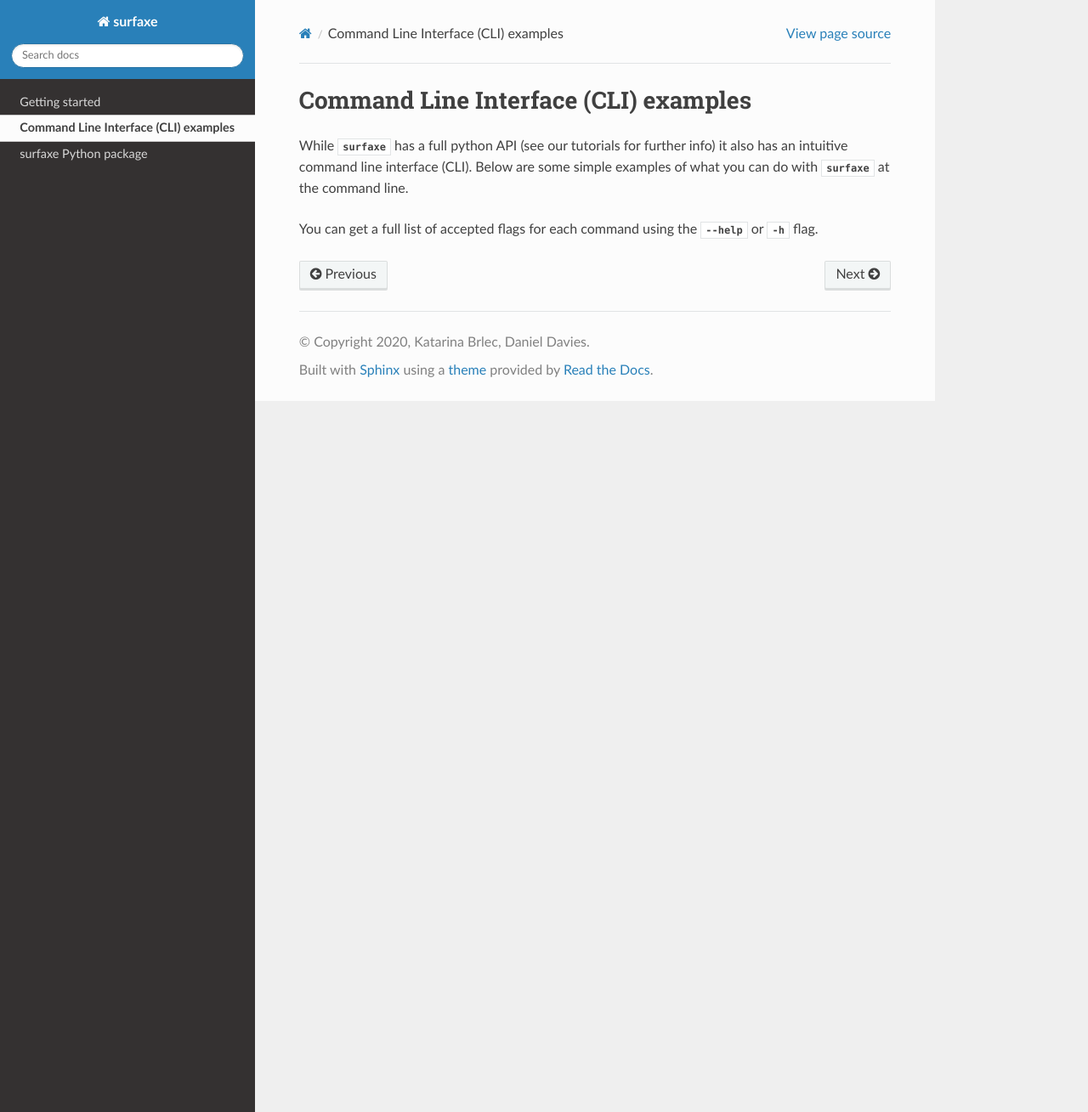
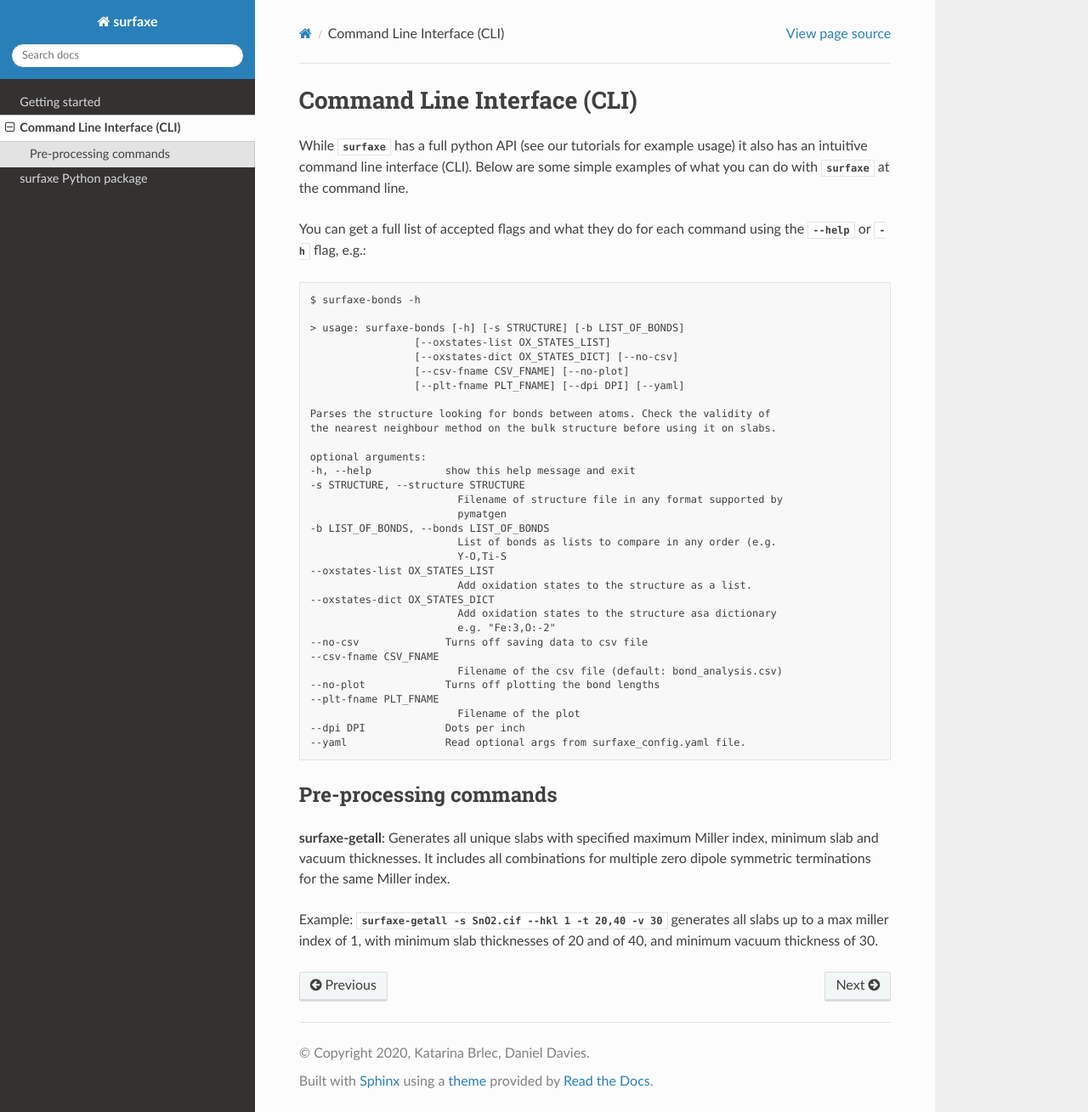
Before and after one commit to SMTG-Bham/surfaxe, a Sphinx documentation site: the page built from docs/command_line_examples.rst, in a window 1280 px wide and 1309 px high. Shown: the whole window at 85% size. Built offline with Sphinx 7.4.7 and the Read the Docs theme 2.0.0, drawn with Linux system fonts in a browser that asks for light colours.

Commit message:
fix getall in cli and start continue with command line examples docs

```diff
--- a/docs/command_line_examples.rst
+++ b/docs/command_line_examples.rst
@@ -1,9 +1,57 @@
 
-Command Line Interface (CLI) examples
-=====================================
+Command Line Interface (CLI)
+============================
 
-While :mod:`surfaxe` has a full python API (see our tutorials for further info) it also has an
+While :mod:`surfaxe` has a full python API (see our tutorials for example usage) it also has an
 intuitive command line interface (CLI). Below are some simple examples of what you can do with
 :mod:`surfaxe` at the command line.
 
-You can get a full list of accepted flags for each command using the :mod:`--help` or :mod:`-h` flag.
+You can get a full list of accepted flags and what they do for each command using
+the :mod:`--help` or :mod:`-h` flag, e.g.:
+
+.. code::
+
+    $ surfaxe-bonds -h
+
+    > usage: surfaxe-bonds [-h] [-s STRUCTURE] [-b LIST_OF_BONDS]
+                     [--oxstates-list OX_STATES_LIST]
+                     [--oxstates-dict OX_STATES_DICT] [--no-csv]
+                     [--csv-fname CSV_FNAME] [--no-plot]
+                     [--plt-fname PLT_FNAME] [--dpi DPI] [--yaml]
+
+    Parses the structure looking for bonds between atoms. Check the validity of
+    the nearest neighbour method on the bulk structure before using it on slabs.
+
+    optional arguments:
+    -h, --help            show this help message and exit
+    -s STRUCTURE, --structure STRUCTURE
+                            Filename of structure file in any format supported by
+                            pymatgen
+    -b LIST_OF_BONDS, --bonds LIST_OF_BONDS
+                            List of bonds as lists to compare in any order (e.g.
+                            Y-O,Ti-S
+    --oxstates-list OX_STATES_LIST
+                            Add oxidation states to the structure as a list.
+    --oxstates-dict OX_STATES_DICT
+                            Add oxidation states to the structure asa dictionary
+                            e.g. "Fe:3,O:-2"
+    --no-csv              Turns off saving data to csv file
+    --csv-fname CSV_FNAME
+                            Filename of the csv file (default: bond_analysis.csv)
+    --no-plot             Turns off plotting the bond lengths
+    --plt-fname PLT_FNAME
+                            Filename of the plot
+    --dpi DPI             Dots per inch
+    --yaml                Read optional args from surfaxe_config.yaml file.
+
+=======================
+Pre-processing commands
+=======================
+
+**surfaxe-getall**: Generates all unique slabs with specified maximum Miller index, minimum slab
+and vacuum thicknesses. It includes all combinations for multiple zero dipole
+symmetric terminations for the same Miller index.
+
+Example: :mod:`surfaxe-getall -s SnO2.cif --hkl 1 -t 20,40 -v 30` generates all slabs
+up to a max miller index of 1, with minimum slab thicknesses of 20 and of 40, and minimum vacuum
+thickness of 30.
```
Also changed, not shown: 1 other file.
